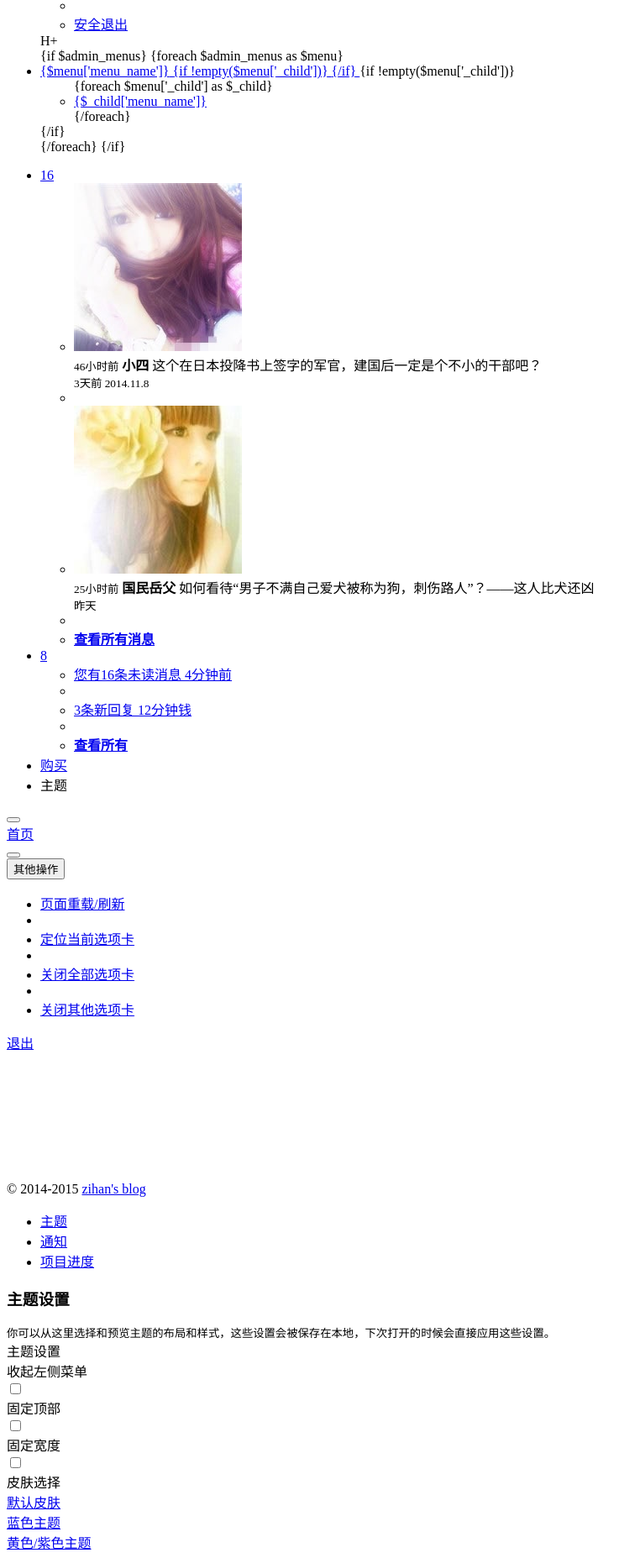
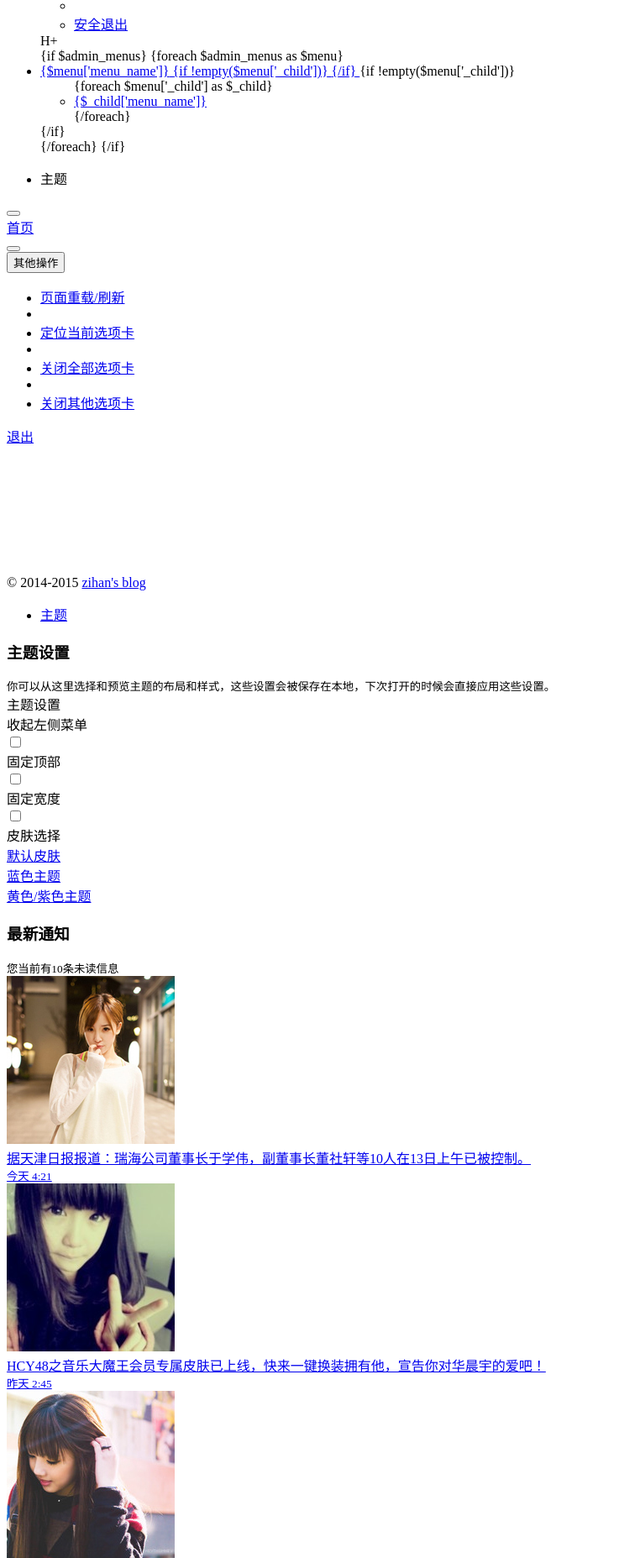
Before and after one commit to renweihua/News-Information-APP, a PHP site: template cnpscy-news/application/admin/view/default/indexs/index.html in a window 1280 px wide. Shown: the part 209-2064 px from the top of the page at 84% size, without its empty margins (0-762 px from the left). Run offline with PHP 8.4, Linux system fonts and the light colour scheme; the template is opened without the code that fills it, so the values that code supplies are empty.

Commit message:
界面小改动

```diff
--- a/cnpscy-news/application/admin/view/default/indexs/index.html
+++ b/cnpscy-news/application/admin/view/default/indexs/index.html
@@ -93,85 +93,6 @@
                     </form> -->
                 </div>
                 <ul class="nav navbar-top-links navbar-right">
-                    <li class="dropdown">
-                        <a class="dropdown-toggle count-info" data-toggle="dropdown" href="#">
-                            <i class="fa fa-envelope"></i> <span class="label label-warning">16</span>
-                        </a>
-                        <ul class="dropdown-menu dropdown-messages">
-                            <li class="m-t-xs">
-                                <div class="dropdown-messages-box">
-                                    <a href="profile.html" class="pull-left">
-                                        <img alt="image" class="img-circle" src="__H+4.1__/img/a7.jpg">
-                                    </a>
-                                    <div class="media-body">
-                                        <small class="pull-right">46小时前</small>
-                                        <strong>小四</strong> 这个在日本投降书上签字的军官，建国后一定是个不小的干部吧？
-                                        <br>
-                                        <small class="text-muted">3天前 2014.11.8</small>
-                                    </div>
-                                </div>
-                            </li>
-                            <li class="divider"></li>
-                            <li>
-                                <div class="dropdown-messages-box">
-                                    <a href="profile.html" class="pull-left">
-                                        <img alt="image" class="img-circle" src="__H+4.1__/img/a4.jpg">
-                                    </a>
-                                    <div class="media-body ">
-                                        <small class="pull-right text-navy">25小时前</small>
-                                        <strong>国民岳父</strong> 如何看待“男子不满自己爱犬被称为狗，刺伤路人”？——这人比犬还凶
-                                        <br>
-                                        <small class="text-muted">昨天</small>
-                                    </div>
-                                </div>
-                            </li>
-                            <li class="divider"></li>
-                            <li>
-                                <div class="text-center link-block">
-                                    <a class="J_menuItem" href="mailbox.html">
-                                        <i class="fa fa-envelope"></i> <strong> 查看所有消息</strong>
-                                    </a>
-                                </div>
-                            </li>
-                        </ul>
-                    </li>
-                    <li class="dropdown">
-                        <a class="dropdown-toggle count-info" data-toggle="dropdown" href="#">
-                            <i class="fa fa-bell"></i> <span class="label label-primary">8</span>
-                        </a>
-                        <ul class="dropdown-menu dropdown-alerts">
-                            <li>
-                                <a href="mailbox.html">
-                                    <div>
-                                        <i class="fa fa-envelope fa-fw"></i> 您有16条未读消息
-                                        <span class="pull-right text-muted small">4分钟前</span>
-                                    </div>
-                                </a>
-                            </li>
-                            <li class="divider"></li>
-                            <li>
-                                <a href="profile.html">
-                                    <div>
-                                        <i class="fa fa-qq fa-fw"></i> 3条新回复
-                                        <span class="pull-right text-muted small">12分钟钱</span>
-                                    </div>
-                                </a>
-                            </li>
-                            <li class="divider"></li>
-                            <li>
-                                <div class="text-center link-block">
-                                    <a class="J_menuItem" href="notifications.html">
-                                        <strong>查看所有 </strong>
-                                        <i class="fa fa-angle-right"></i>
-                                    </a>
-                                </div>
-                            </li>
-                        </ul>
-                    </li>
-                    <li class="hidden-xs">
-                        <a href="{:url('indexs/main')}" class="J_menuItem" data-index="0"><i
-                                class="fa fa-cart-arrow-down"></i> 购买</a>
-                    </li>
                     <li class="dropdown hidden-xs">
                         <a class="right-sidebar-toggle" aria-expanded="false">
                             <i class="fa fa-tasks"></i> 主题
@@ -226,14 +147,6 @@
                     <a data-toggle="tab" href="#tab-1">
                         <i class="fa fa-gear"></i> 主题
                     </a>
-                </li>
-                <li class=""><a data-toggle="tab" href="#tab-2">
-                    通知
-                </a>
-                </li>
-                <li><a data-toggle="tab" href="#tab-3">
-                    项目进度
-                </a>
                 </li>
             </ul>
 
--- a/cnpscy-news/application/common/event/admin/AdminLoginEvent.php
+++ b/cnpscy-news/application/common/event/admin/AdminLoginEvent.php
@@ -27,7 +27,7 @@
             'description' => '登录成功',
             'log_action' => request()->module() . '/' . request()->controller() . '/' . request()->action(),
             'log_method' => request()->method(),
-            // 'request_data' => json_encode($params),
+            'request_data' => json_encode(input()),
         ]);
 
         //登录次数累加
--- a/cnpscy-news/application/common/event/admin/ApiAdminLogEvent.php
+++ b/cnpscy-news/application/common/event/admin/ApiAdminLogEvent.php
@@ -25,7 +25,7 @@
             'is_ok' => intval($params['status'] ?? 0),
             'log_action' => request()->module() . '/' . request()->controller() . '/' . request()->action(),
             'log_method' => request()->method(),
-            // 'request_data' => json_encode($params),
+            'request_data' => json_encode(input()),
         ]);
     }
 }
--- a/cnpscy-news/application/common/event/user/ApiUserLogEvent.php
+++ b/cnpscy-news/application/common/event/user/ApiUserLogEvent.php
@@ -25,7 +25,7 @@
             'is_ok' => intval($params['status'] ?? 0),
             'log_action' => request()->module() . '/' . request()->controller() . '/' . request()->action(),
             'log_method' => request()->method(),
-            // 'request_data' => json_encode($params),
+            'request_data' => json_encode(input()),
         ]);
     }
 }
```
